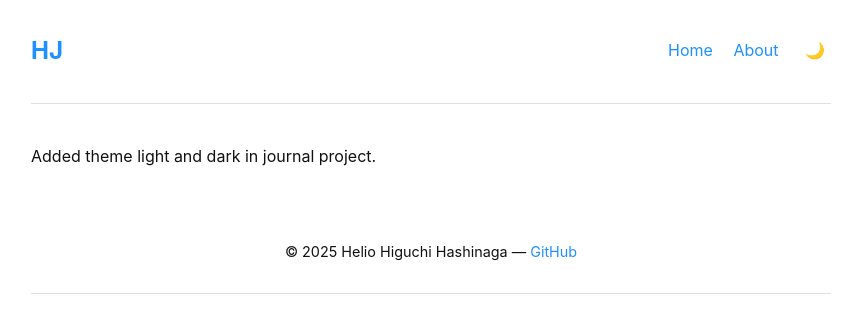
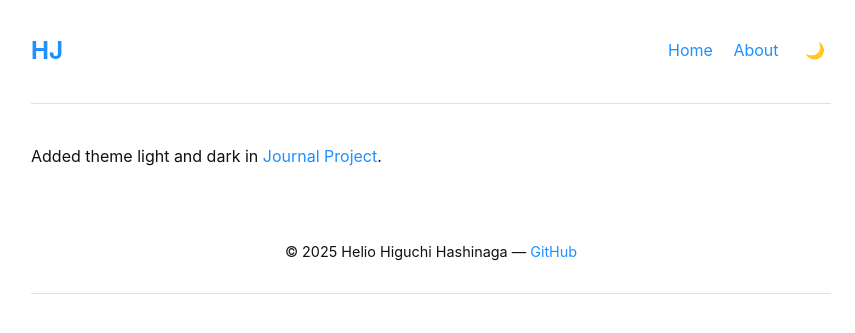
Before and after one commit to heliohashinaga/helio-journal, a Jekyll site: the page built from _posts/2025-11-15-journal-theme-light-dark.md, in a window 1280 px wide. Shown: the top 333 px of the page, without its empty margins (209-1064 px from the left). Built offline with Jekyll 4.4.1, drawn with Linux system fonts in a browser that asks for light colours; our own code applies the rules of GitHub Pages for plain Markdown files; part of the change alters nothing that is shown.

Commit message:
Update 2025-11-15-journal-theme-light-dark.md

```diff
--- a/_posts/2025-11-15-journal-theme-light-dark.md
+++ b/_posts/2025-11-15-journal-theme-light-dark.md
@@ -3,4 +3,4 @@ title: "Journal with Light and Dark Theme"
 tags: [css]
 ---
 
-Added theme light and dark in journal project.
+Added theme light and dark in [Journal Project](https://github.com/heliohashinaga/journal-template/tree/main).
```
